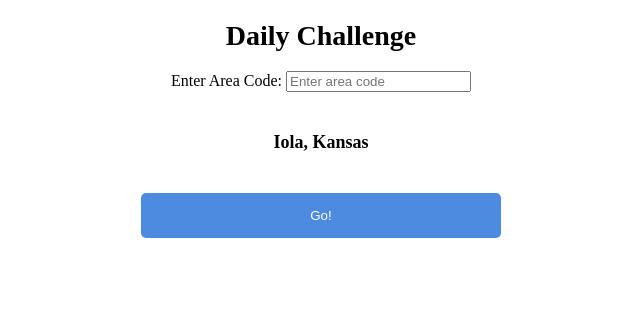
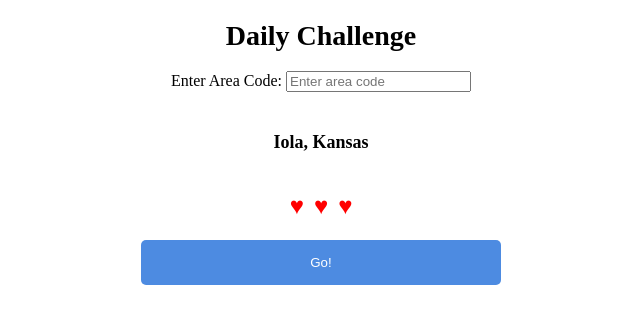
Before and after one commit to hitrgiz87/Node-Mobile-App-Final-, a Node server app: page /daily-challenge in a window 1280 px wide. Shown: the top 324 px of the page, without its empty margins (319-959 px from the left). Run offline with Node 20, Linux system fonts and the light colour scheme; some libraries are stand-ins or nearby versions.

Commit message:
added hearts

```diff
--- a/public/scripts/dailychallenge.js
+++ b/public/scripts/dailychallenge.js
@@ -1,3 +1,4 @@
+const maxTries = 3;
 var locations = [
     { town: "Pittsburg", state: "Kansas", areaCode: "620" },
     { town: "Girard", state: "Kansas", areaCode: "620" },
@@ -11,9 +12,9 @@ var locations = [
     { town: "Arcadia", state: "Kansas", areaCode: "417" },
     { town: "Joplin", state: "Missouri", areaCode: "417" },
 ];
-
 var previousRandomIndex = -1;
 var correctAreaCode;
+let remainingTries = maxTries;
 
 function selectRandomLocation() {
     var randomIndex;
@@ -49,6 +50,8 @@ function incorrect() {
     var resultMessage = document.getElementById("resultMessage");
     resultMessage.innerText = "Incorrect";
     openResultBox();
+    remainingTries--;
+    updateHearts();
 }
 
 function openResultBox() {
@@ -61,4 +64,16 @@ function closeResultBox() {
     resultBox.classList.remove("show");
 }
 
+function updateHearts() {
+    const heartContainer = document.getElementById("heart-container");
+    heartContainer.innerHTML = ""; // Clear existing hearts
+    for (let i = 0; i < remainingTries; i++) {
+        const heart = document.createElement("span");
+        heart.className = "heart";
+        heart.innerText = "♥";
+        heartContainer.appendChild(heart);
+    }
+}
+
 selectRandomLocation();
+updateHearts();
--- a/public/stylesheets/dailychallenge.css
+++ b/public/stylesheets/dailychallenge.css
@@ -61,6 +61,12 @@
   background-color: #4d8be1;
 }
 
+.heart {
+  color: red;
+  font-size: 24px;
+  margin: 5px;
+}
+
 #resultMessage {
   font-weight: bold;
   font-size: 18px;
--- a/views/dailychallenge.ejs
+++ b/views/dailychallenge.ejs
@@ -12,6 +12,7 @@
       <label for="areaCodeInput">Enter Area Code:</label>
       <input type="text" id="areaCodeInput" placeholder="Enter area code">
       <h2 class="location-title">Town, State</h2>
+      <div id="heart-container"></div>
       <button class="button go-button" onclick="guess()">Go!</button>
       <div id="resultBox" class="result-box">
         <div id="resultMessage"></div>
```
